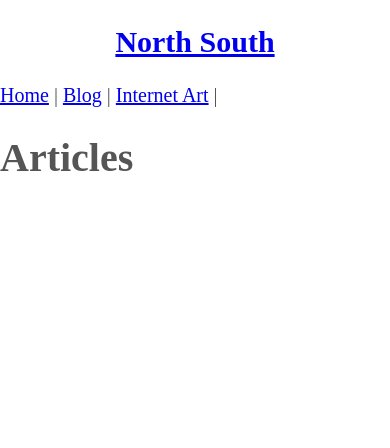
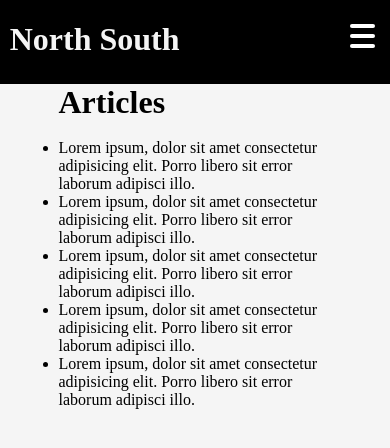
Before and after one commit to NkadimengK/North_South, a plain HTML site: page blog.html in a window 390 px wide. Drawn offline with Linux system fonts and the light colour scheme.

Commit message:
blog page and responsiveness

```diff
--- /dev/null
+++ b/blog-control.js
@@ -0,0 +1,20 @@
+//Display menu
+//Mobile navbar for all other pages
+var mobileNavBtn = document.querySelector(".mobile-nav-button");
+var mobileMenu = document.querySelector(".rest-of-nav-buttons");
+MobileNavigationBar();
+function MobileNavigationBar(){
+    let menuClicked = false;
+    mobileNavBtn.addEventListener('click',() =>{
+        if(!menuClicked ){
+            mobileNavBtn.classList.add('pressed');
+            menuClicked = true;
+            mobileMenu.style.display = "flex";
+            //DisplayMenu()
+        }else{
+            mobileNavBtn.classList.remove('pressed');
+            menuClicked = false;
+            mobileMenu.style.display = "none";
+        }
+    });
+}
--- a/blog.html
+++ b/blog.html
@@ -3,22 +3,51 @@
   <head>
     <meta charset="utf-8">
 
-    <link rel="stylesheet" href="css/master.css">
+    <link rel="stylesheet" href="css/pages.css">
 
     <title>Blog</title>
   </head>
 
   <body>
-    <center>
-      <h2><a href="index.html">North South</a></h2>
-    </center>
+    <div class="main-container">
 
-    <nav>
-      <a href="index.html">Home</a> |
-      <a href="blog.html">Blog</a> |
-      <a href="internet-art.html">Internet Art</a> |
+      <h1 class="regular-home-button"><a href="index.html">North South</a></h1>
+
+
+
+      <nav class="rest-of-nav-buttons">
+        <a href="index.html">Home</a>
+        <a href="blog.html">Blog</a>
+        <a href="internet-art.html">Internet Art</a>
+        <a href="about.html">About</a>
+      </nav>
     </nav>
 
-    <h1>Articles</h1>
+    <div class="mobile-nav-button">
+      <div class="navbar-top">
+      </div>
+      <div class="navbar">
+      </div>
+      <div class="navbar-bottom">
+      </div>
+    </div>
+    <div class="color"></div>
+
+      <div class="article-background">
+        <div class="container">
+          <h1 class="page-headings">Articles</h1>
+          <br>
+          <ul>
+            <li>Lorem ipsum, dolor sit amet consectetur adipisicing elit. Porro libero sit error laborum adipisci illo.</li>
+            <li>Lorem ipsum, dolor sit amet consectetur adipisicing elit. Porro libero sit error laborum adipisci illo.</li>
+            <li>Lorem ipsum, dolor sit amet consectetur adipisicing elit. Porro libero sit error laborum adipisci illo.</li>
+            <li>Lorem ipsum, dolor sit amet consectetur adipisicing elit. Porro libero sit error laborum adipisci illo.</li>
+            <li>Lorem ipsum, dolor sit amet consectetur adipisicing elit. Porro libero sit error laborum adipisci illo.</li>
+          </ul>
+        </div>
+      </div>
+
+    </div>
+    <script src="blog-control.js"></script>
   </body>
 </html>
--- a/css/master.css
+++ b/css/master.css
@@ -1,3 +1,5 @@
+
+
 body{
   color: #555555;
   /*font-family: Arial, Helvetica, sans-serif;*/
@@ -18,10 +20,6 @@ body{
 
 }
 
-.container{
-  width: 70%;
-  margin: auto;
-}
 .top-white{
   grid-area: white-area;
   background-color: whitesmoke;
@@ -73,8 +71,8 @@ body{
 }
 .home-button a:hover{
   color: #555555;
+}
 
-}
 .navigation-buttons{
   grid-area:tar-road;
   position: relative;
@@ -149,9 +147,10 @@ body{
   transform: rotate(-45deg) translateX(7px) translateY(-7px);
 
 }
-/***************************/
-/*******Responsive**********/
 
+
+
+/*******Responsive Home Page**********/
 @media only screen and (max-width: 1020px) {
   .home-container{
     grid-template-columns: 1fr;
--- /dev/null
+++ b/css/pages.css
@@ -0,0 +1,128 @@
+*{
+    margin: 0;
+    padding: 0;
+}
+
+/*******General Pages Buttons*********/
+
+.rest-of-nav-buttons{
+    display: flex;
+    position: relative;
+    grid-area: navigation;
+    background: black;
+    justify-content: space-around;
+    align-items: center;
+
+  }
+  .rest-of-nav-buttons a{
+    text-decoration: none;
+    position: relative;
+    color: whitesmoke;
+    font-size: 1.5rem;
+  }
+  .rest-of-nav-buttons a:hover{
+      color: #555555;
+  }
+  .regular-home-button{
+    grid-area: home-nav;
+    background: black;
+
+
+  }
+  .regular-home-button a{
+    position: relative;
+    top: 25%;
+    text-decoration: none;
+    color:whitesmoke;
+    margin-left: 5%;
+
+  }
+  .regular-home-button a:hover{
+    color: #555555;
+  }
+  /*navbar*/
+  .mobile-nav-button{
+    grid-area: navigation;
+    position: relative;
+    left: 90%;
+    top:25%;
+    display: none;
+    justify-content:center;
+    align-items: center;
+    width: 30px;
+    height: 30px;
+    cursor: pointer;
+    transition: all 0.5s ease-in-out;
+    z-index: 1;
+
+
+  }
+.navbar-top{
+    width: 25px;
+    height: 4px;
+    background: white;
+    border-radius: 2px;
+    transition: all 0.5s ease-in-out;
+  }
+  .navbar{
+    width: 25px;
+    height: 4px;
+    background: white;
+    border-radius: 2px;
+    transition: all 0.5s ease-in-out;
+  }
+  .navbar-bottom{
+    width: 25px;
+    height: 4px;
+    background: white;
+    border-radius: 2px;
+    transition: all 0.5s ease-in-out;
+  }
+
+  .mobile-nav-button.pressed .navbar{
+    transform: scaleX(-10x);
+    background: transparent;
+    box-shadow: none;
+  }
+  .mobile-nav-button.pressed .navbar-top{
+    transform: rotate(45deg) translateX(7px) translateY(7px);
+  }
+  .mobile-nav-button.pressed .navbar-bottom{
+    transform: rotate(-45deg) translateX(7px) translateY(-7px);
+
+  }
+  /*******General Page Style*********/
+
+  .main-container{
+    display:grid;
+    height:100vh;
+    grid-template-columns: 1fr 1fr;
+    grid-template-rows: 0.1fr 0.9fr;
+    grid-template-areas: "home-nav navigation"
+                          "kontent kontent"
+    ;
+  }
+  .article-background{
+    background: whitesmoke;
+    grid-area: kontent;
+  }
+  .container{
+    width: 70%;
+    margin: auto;
+  }
+  @media only screen and (max-width: 650px) {
+    .mobile-nav-button{
+        display: grid;
+        left: 78%;
+    }
+    .color{
+        grid-area: navigation;
+        background: black;
+    }
+    .rest-of-nav-buttons {
+        display: none;
+        flex-direction: column;
+        grid-area: kontent;
+
+    }
+  }
```
Also changed, not shown: control.js (+11 -5 lines).
